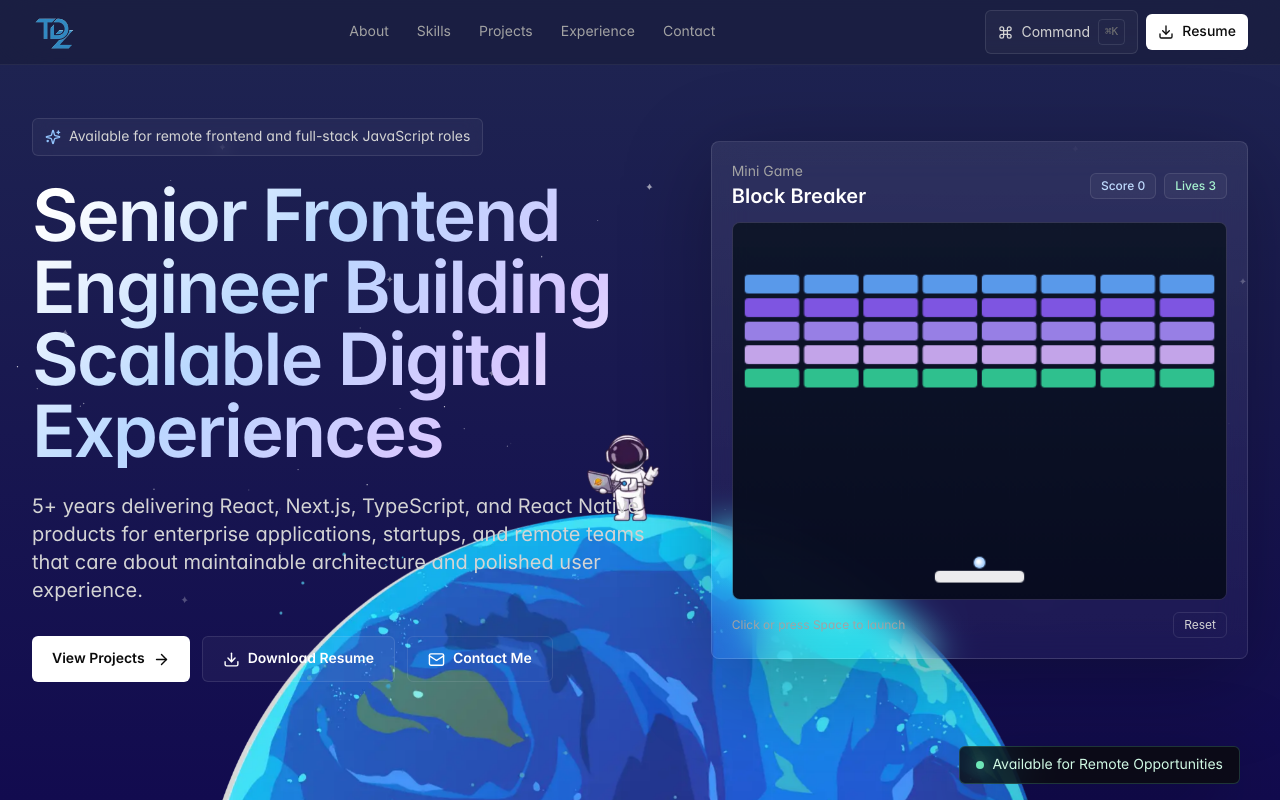
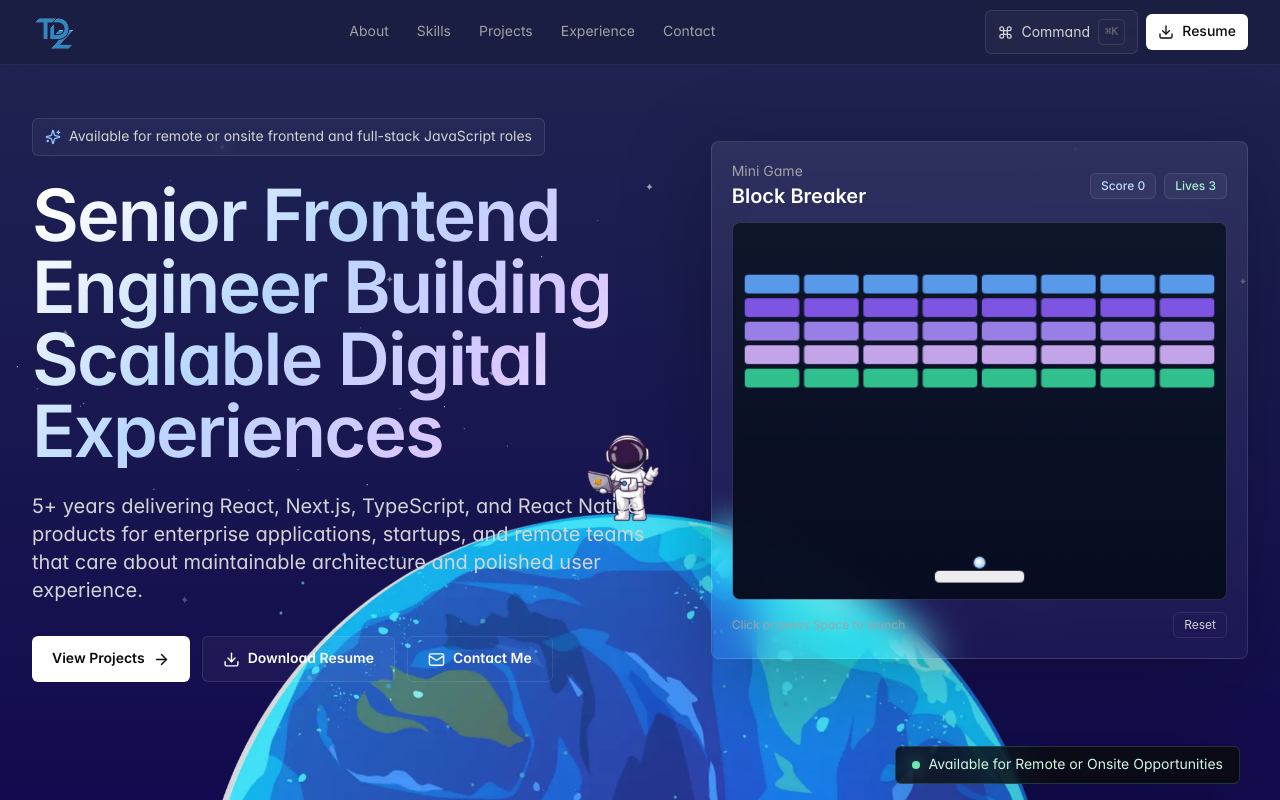
Before and after one commit to zudhhyy/portofolio, a Next.js app: page / in a window 1280 px wide. Shown: the top 800 px of the page. Built offline with nearby package versions, Linux system fonts and the light colour scheme.

Commit message:
fix(home): Update availability text to include onsite roles and refine location details

```diff
--- a/app/page.tsx
+++ b/app/page.tsx
@@ -23,7 +23,7 @@ export default function Home() {
             <Reveal immediate>
               <div className="mb-6 inline-flex items-center gap-2 rounded-md border border-white/10 bg-white/[0.04] px-3 py-2 text-sm text-neutral-300 backdrop-blur">
                 <Sparkles size={16} className="text-blue-300" />
-                Available for remote frontend and full-stack JavaScript roles
+                Available for remote or onsite frontend and full-stack JavaScript roles
               </div>
             </Reveal>
             <Reveal delay={0.08} immediate>
@@ -41,7 +41,6 @@ export default function Home() {
               <div className="mt-8 flex flex-col gap-3 sm:flex-row">
                 <a
                   href="#projects"
-                  {...openInNewTab}
                   className="focus-ring inline-flex items-center justify-center gap-2 rounded-md bg-white px-5 py-3 text-sm font-semibold text-neutral-950 transition hover:bg-blue-100"
                 >
                   View Projects
@@ -57,7 +56,6 @@ export default function Home() {
                 </a>
                 <a
                   href="#contact"
-                  {...openInNewTab}
                   className="focus-ring inline-flex items-center justify-center gap-2 rounded-md border border-white/10 px-5 py-3 text-sm font-semibold text-white transition hover:border-violet-300/40 hover:bg-white/[0.05]"
                 >
                   <Mail size={17} />
@@ -214,7 +212,7 @@ function FloatingStatus() {
       className="fixed bottom-4 right-10 z-30 hidden -translate-x-1/2 items-center gap-2 rounded-md border border-emerald-300/20 bg-neutral-950/80 px-4 py-2 text-sm text-emerald-100 shadow-card backdrop-blur-xl sm:flex"
     >
       <span className="size-2 rounded-full bg-emerald-300 shadow-[0_0_18px_rgba(110,231,183,0.9)]" />
-      Available for Remote Opportunities
+      Available for Remote or Onsite Opportunities
     </MotionDiv>
   );
 }
--- a/lib/data.ts
+++ b/lib/data.ts
@@ -4,7 +4,7 @@ export const profile = {
   name: 'Tubagus Dhaifullah Zuhdi',
   role: 'Senior Frontend Engineer',
   headline: 'Senior Frontend Engineer Building Scalable Digital Experiences',
-  location: 'Indonesia, collaborating remotely worldwide',
+  location: 'Jakarta - Bali, Indonesia, collaborating remotely worldwide',
   email: 'tubagus.zuhdi2@gmail.com',
   phone: '+62 817 7412 4858',
   linkedin: 'https://www.linkedin.com/in/tubagus-dhaifullah-zuhdi/',
```
